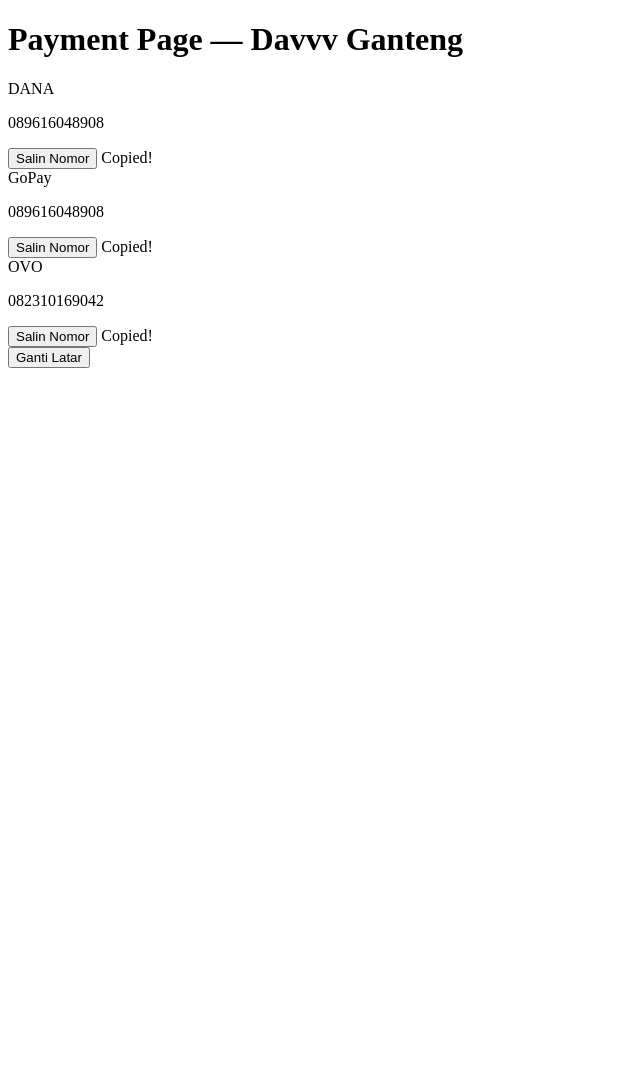
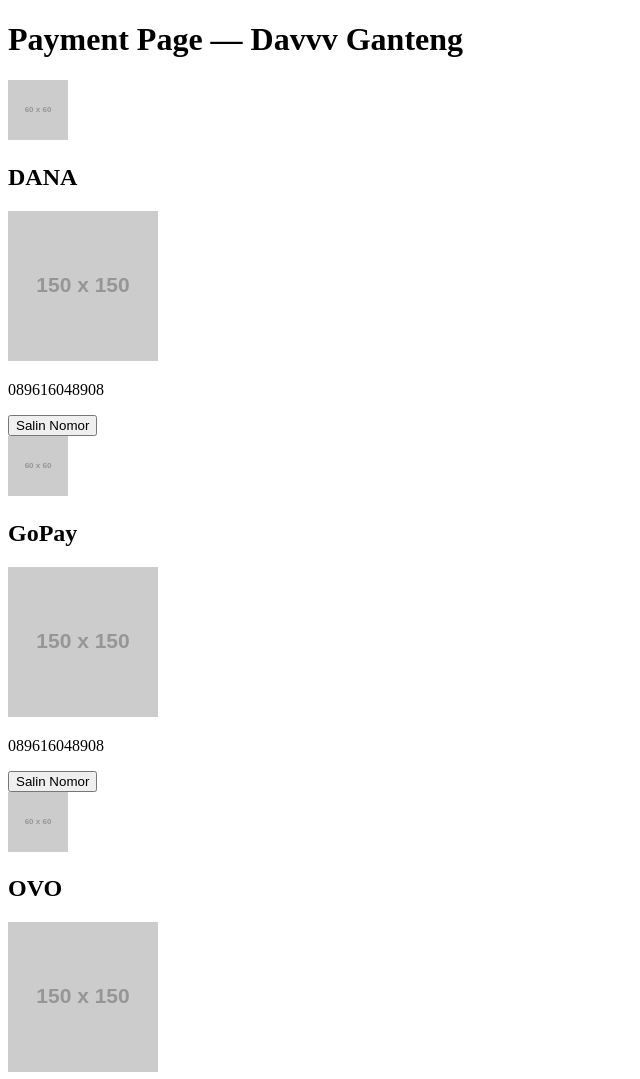
Before and after one commit to davvv22/Davvv22, a plain HTML site: page index.html in a window 1280 px wide. Shown: the top 1079 px of the page, without its empty margins (0-640 px from the left). Before the commit the page ends 800 px from the top, so only its background shows below. Drawn offline with Linux system fonts and the light colour scheme; placeholder pictures from the web are drawn by us.

Commit message:
Update index.html

```diff
--- a/index.html
+++ b/index.html
@@ -1,51 +1,68 @@
 <!DOCTYPE html>
 <html lang="id">
 <head>
-    <meta charset="UTF-8">
-    <meta name="viewport" content="width=device-width, initial-scale=1.0">
-    <title>Payment Page — Davvv Ganteng</title>
-    <link rel="stylesheet" href="style.css">
+  <meta charset="UTF-8" />
+  <meta name="viewport" content="width=device-width, initial-scale=1" />
+  <title>Payment Page — Davvv Ganteng</title>
+  <link rel="stylesheet" href="style.css" />
 </head>
 <body>
-    <audio id="bgMusic" autoplay loop>
-        <source src="music.mp3" type="audio/mpeg">
-        Browser Anda tidak mendukung audio.
-    </audio>
+  <div class="container">
+    <h1 class="title">Payment Page — Davvv Ganteng</h1>
 
-    <header class="header">
-        <h1 class="title">Payment Page — Davvv Ganteng</h1>
-    </header>
+    <div class="cards">
+      <div class="card">
+        <div class="method-header">
+          <img src="https://via.placeholder.com/60?text=DANA" alt="DANA Logo" class="logo" />
+          <h2>DANA</h2>
+        </div>
+        <div class="qr-container">
+          <img src="https://via.placeholder.com/150?text=QR+Code" alt="QR DANA" class="qr" />
+        </div>
+        <div class="account-info">
+          <p class="number" id="dana-number">089616048908</p>
+          <button class="copy-btn" data-number="089616048908" aria-label="Salin nomor DANA">Salin Nomor</button>
+          <span class="copy-feedback"></span>
+        </div>
+      </div>
 
-    <main class="payment-container">
-        <div class="payment-card" data-method="dana">
-            <div class="logo-placeholder">DANA</div>
-            <div class="qr-placeholder"></div>
-            <p class="account-number">089616048908</p>
-            <button class="copy-btn">Salin Nomor</button>
-            <span class="copied-tooltip">Copied!</span>
+      <div class="card">
+        <div class="method-header">
+          <img src="https://via.placeholder.com/60?text=GoPay" alt="GoPay Logo" class="logo" />
+          <h2>GoPay</h2>
         </div>
+        <div class="qr-container">
+          <img src="https://via.placeholder.com/150?text=QR+Code" alt="QR GoPay" class="qr" />
+        </div>
+        <div class="account-info">
+          <p class="number" id="gopay-number">089616048908</p>
+          <button class="copy-btn" data-number="089616048908" aria-label="Salin nomor GoPay">Salin Nomor</button>
+          <span class="copy-feedback"></span>
+        </div>
+      </div>
 
-        <div class="payment-card" data-method="gopay">
-            <div class="logo-placeholder">GoPay</div>
-            <div class="qr-placeholder"></div>
-            <p class="account-number">089616048908</p>
-            <button class="copy-btn">Salin Nomor</button>
-            <span class="copied-tooltip">Copied!</span>
+      <div class="card">
+        <div class="method-header">
+          <img src="https://via.placeholder.com/60?text=OVO" alt="OVO Logo" class="logo" />
+          <h2>OVO</h2>
         </div>
+        <div class="qr-container">
+          <img src="https://via.placeholder.com/150?text=QR+Code" alt="QR OVO" class="qr" />
+        </div>
+        <div class="account-info">
+          <p class="number" id="ovo-number">082310169042</p>
+          <button class="copy-btn" data-number="082310169042" aria-label="Salin nomor OVO">Salin Nomor</button>
+          <span class="copy-feedback"></span>
+        </div>
+      </div>
+    </div>
 
-        <div class="payment-card" data-method="ovo">
-            <div class="logo-placeholder">OVO</div>
-            <div class="qr-placeholder"></div>
-            <p class="account-number">082310169042</p>
-            <button class="copy-btn">Salin Nomor</button>
-            <span class="copied-tooltip">Copied!</span>
-        </div>
-    </main>
+    <div class="controls">
+      <button id="change-bg-btn" aria-label="Ganti Latar">Ganti Latar</button>
+      <audio id="bg-music" src="music.mp3" preload="auto"></audio>
+    </div>
+  </div>
 
-    <footer class="footer">
-        <button id="changeBgBtn" class="change-bg-btn">Ganti Latar</button>
-    </footer>
-
-    <script src="script.js"></script>
+  <script src="script.js"></script>
 </body>
-</html>
+    </html>
```
